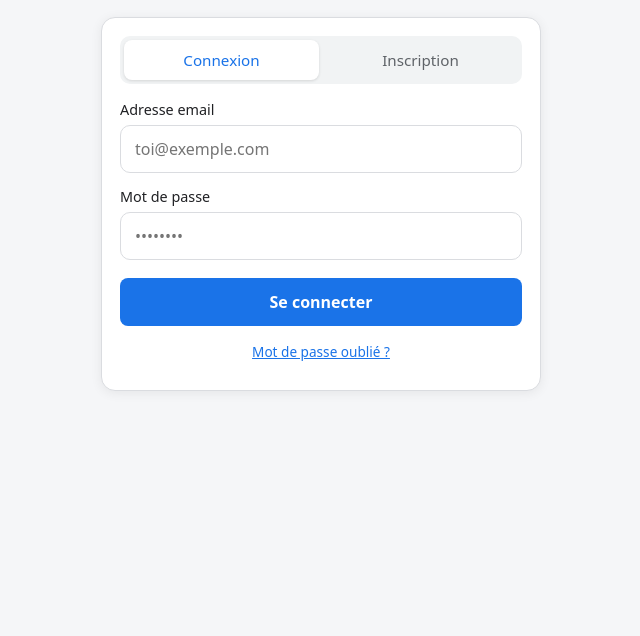
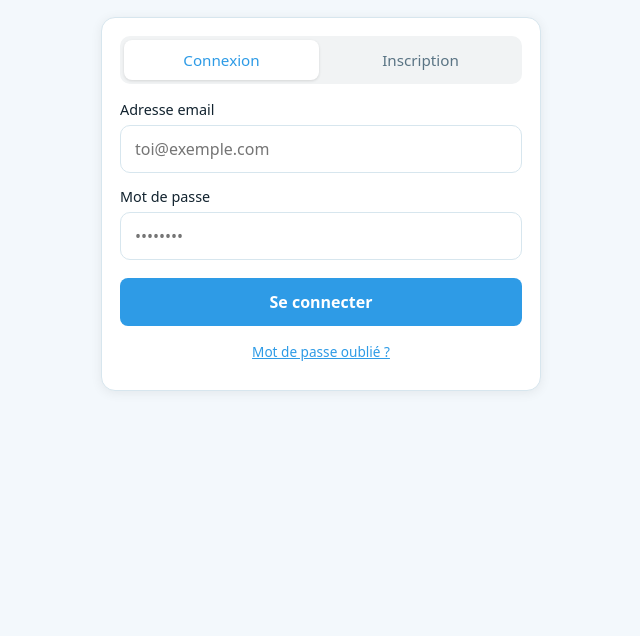
Before and after one commit to niavoandraina7-tech/vocab-app, a plain HTML site: page index.html in a window 1280 px wide. Shown: the part 164-800 px from the top of the page, without its empty margins (319-959 px from the left). Drawn offline with Linux system fonts and the light colour scheme.

Commit message:
modesombre

```diff
--- a/css/style.css
+++ b/css/style.css
@@ -10,54 +10,92 @@
 }
 
 :root {
-  --couleur-primaire: #1a73e8;
-  --couleur-fond: #f5f6f8;
-  --couleur-texte: #202124;
-  --couleur-texte-secondaire: #5f6368;
-  --couleur-bordure: #dadce0;
+  /* Palette « Bleu ciel » — mode clair (Étape 01 du cahier des charges) */
+  --couleur-primaire: #2e9be6;
+  --couleur-primaire-hover: #2582c4;
+  --couleur-fond: #f3f8fc;
+  --couleur-texte: #12232f;
+  --couleur-texte-secondaire: #5a7484;
+  --couleur-bordure: #d7e6ee;
   /* Variables sémantiques — servent aussi au mode sombre (voir plus bas) */
   --couleur-surface: #ffffff;
   --couleur-surface-mutee: #f1f3f4;
   --couleur-surface-legere: #f8f9fa;
   --couleur-sur-primaire: #ffffff;
-  --couleur-info-fond: #e8f0fe;
-  --couleur-info-texte: #174ea6;
+  --couleur-info-fond: #e4f1fa;
+  --couleur-info-texte: #1d6fa5;
   --couleur-erreur-fond: #fce8e6;
   --couleur-erreur-texte: #d93025;
   --couleur-danger: #d93025;
-  --couleur-reussi-fond: #e6f4ea;
-  --couleur-reussi: #188038;
-  --couleur-suivi-fond: #fef7e0;
-  --couleur-suivi-texte: #b06000;
+  --couleur-reussi-fond: #e1f5ee;
+  --couleur-reussi: #0f6e56;
+  --couleur-suivi-fond: #fdf2dc;
+  --couleur-suivi-texte: #93650a;
   --couleur-neutre-fort: #bdc1c6;
   --couleur-neutre: #9aa0a6;
-  --couleur-actif-fond: rgba(26, 115, 232, 0.12);
+  --couleur-actif-fond: rgba(46, 155, 230, 0.12);
+  /* Badges de niveau de maîtrise (Étape 01 §3) */
+  --badge-nouveau-fond: #e4f1fa;
+  --badge-nouveau-texte: #1d6fa5;
+  --badge-en_cours-fond: #fdf2dc;
+  --badge-en_cours-texte: #93650a;
+  --badge-acquis-fond: #e1f5ee;
+  --badge-acquis-texte: #0f6e56;
+  /* Boutons colorés (texte dessus = var(--couleur-sur-primaire)) */
+  --couleur-facile: #188038;
+  --couleur-difficile: #b06000;
+  --couleur-quiz: #7b1fa2;
+  --couleur-quiz-hover: #6a1b9a;
+  --couleur-progression: #f9ab00;
+  /* Halo de focus des champs de saisie */
+  --couleur-halo-focus: rgba(46, 155, 230, 0.15);
+  --couleur-bordure-info: rgba(46, 155, 230, 0.3);
+  --couleur-bordure-erreur: rgba(217, 48, 37, 0.3);
   color-scheme: light;
 }
 
 /* ---- Mode sombre ---- */
 :root[data-theme='sombre'] {
-  --couleur-primaire: #8ab4f8;
-  --couleur-fond: #1b1d1f;
-  --couleur-texte: #e8eaed;
-  --couleur-texte-secondaire: #9aa0a6;
-  --couleur-bordure: #3c4043;
-  --couleur-surface: #282a2d;
-  --couleur-surface-mutee: #333537;
-  --couleur-surface-legere: #2e3134;
+  /* Palette « Bleu ciel » — mode sombre (Étape 01 du cahier des charges) */
+  --couleur-primaire: #63c0f5;
+  --couleur-primaire-hover: #7ecdf7;
+  --couleur-fond: #0b1720;
+  --couleur-texte: #eaf3f8;
+  --couleur-texte-secondaire: #93aab8;
+  --couleur-bordure: #22384a;
+  --couleur-surface: #132430;
+  --couleur-surface-mutee: #1a2c3b;
+  --couleur-surface-legere: #16283a;
   --couleur-sur-primaire: #202124;
-  --couleur-info-fond: #1f3148;
-  --couleur-info-texte: #a8c7fa;
+  --couleur-info-fond: #1b3446;
+  --couleur-info-texte: #7fc4f0;
   --couleur-erreur-fond: #442624;
   --couleur-erreur-texte: #f28b82;
-  --couleur-danger: #d93025;
-  --couleur-reussi-fond: #17301f;
-  --couleur-reussi: #81c995;
-  --couleur-suivi-fond: #3a2e15;
-  --couleur-suivi-texte: #fdd663;
+  --couleur-danger: #e5534b;
+  --couleur-reussi-fond: #123a2e;
+  --couleur-reussi: #5dcaa5;
+  --couleur-suivi-fond: #3a2c10;
+  --couleur-suivi-texte: #f0b84e;
   --couleur-neutre-fort: #5f6368;
   --couleur-neutre: #80868b;
-  --couleur-actif-fond: rgba(138, 180, 248, 0.15);
+  --couleur-actif-fond: rgba(99, 192, 245, 0.15);
+  /* Badges de niveau de maîtrise (Étape 01 §3) */
+  --badge-nouveau-fond: #1b3446;
+  --badge-nouveau-texte: #7fc4f0;
+  --badge-en_cours-fond: #3a2c10;
+  --badge-en_cours-texte: #f0b84e;
+  --badge-acquis-fond: #123a2e;
+  --badge-acquis-texte: #5dcaa5;
+  /* Boutons colorés : fonds éclaircis + texte foncé (--couleur-sur-primaire) */
+  --couleur-facile: #81c995;
+  --couleur-difficile: #f9ab00;
+  --couleur-quiz: #ba68c8;
+  --couleur-quiz-hover: #ab47bc;
+  --couleur-progression: #fdd663;
+  /* Halo de focus bleu clair, visible sur fond sombre */
+  --couleur-halo-focus: rgba(99, 192, 245, 0.25);
+  --couleur-bordure-info: rgba(99, 192, 245, 0.35);
+  --couleur-bordure-erreur: rgba(242, 139, 130, 0.4);
   color-scheme: dark;
 }
 
@@ -111,6 +149,12 @@ button {
 
 button:active {
   opacity: 0.85;
+}
+
+/* Survol (desktop) : les boutons principaux (fond primaire) passent à la teinte hover.
+   Exclus : les boutons qui ont leur propre fond (secondaires, nav, quiz, révision…). */
+button:hover:not(:disabled):not(.btn-secondaire):not(.btn-retour):not(.nav-bouton):not(.btn-lien):not(.btn-mini):not(.btn-micro):not(.btn-recherche):not(.btn-fermer-recherche):not(.btn-fermer-menu):not(.connexion-onglet):not(.choix-apparence-bouton):not(.btn-quiz-lancer):not(.btn-revision):not(.btn-quiz-je-savais):not(.btn-quiz-pas-su):not(.btn-date-revision):not(.section-parametres-bouton):not(.btn-danger) {
+  background-color: var(--couleur-primaire-hover);
 }
 
 .btn-secondaire {
@@ -450,7 +494,7 @@ legend {
 #champ-recherche:focus {
   outline: none;
   border-color: var(--couleur-primaire);
-  box-shadow: 0 0 0 3px rgba(26, 115, 232, 0.15);
+  box-shadow: 0 0 0 3px var(--couleur-halo-focus);
 }
 
 .btn-fermer-recherche {
@@ -524,18 +568,18 @@ legend {
 }
 
 .badge-nouveau {
-  background-color: var(--couleur-info-fond);
-  color: var(--couleur-primaire);
+  background-color: var(--badge-nouveau-fond);
+  color: var(--badge-nouveau-texte);
 }
 
 .badge-en_cours {
-  background-color: var(--couleur-suivi-fond);
-  color: var(--couleur-suivi-texte);
+  background-color: var(--badge-en_cours-fond);
+  color: var(--badge-en_cours-texte);
 }
 
 .badge-acquis {
-  background-color: var(--couleur-reussi-fond);
-  color: var(--couleur-reussi);
+  background-color: var(--badge-acquis-fond);
+  color: var(--badge-acquis-texte);
 }
 
 /* Légende des niveaux (écran Liste) : explique les badges aux nouveaux utilisateurs */
@@ -703,7 +747,7 @@ legend {
 
 .btn-micro.ecoute {
   background-color: var(--couleur-danger);
-  color: #ffffff;
+  color: var(--couleur-sur-primaire);
   border-color: var(--couleur-danger);
   animation: pulse-micro 1s infinite;
 }
@@ -718,7 +762,7 @@ legend {
   font-weight: 500;
   color: var(--couleur-primaire);
   background-color: var(--couleur-info-fond);
-  border: 1px solid rgba(26, 115, 232, 0.3);
+  border: 1px solid var(--couleur-bordure-info);
   border-radius: 8px;
   padding: 10px 12px;
   margin-bottom: 12px;
@@ -727,7 +771,7 @@ legend {
 .statut-vocal.statut-erreur {
   color: var(--couleur-erreur-texte);
   background-color: var(--couleur-erreur-fond);
-  border-color: rgba(217, 48, 37, 0.3);
+  border-color: var(--couleur-bordure-erreur);
 }
 
 /* ---- Paramètres (export / import) ---- */
@@ -802,12 +846,11 @@ button:disabled {
 }
 
 .btn-revision.btn-facile {
-  /* Vert constant (texte blanc dessus) — même valeur en mode sombre */
-  background-color: #188038;
+  background-color: var(--couleur-facile);
 }
 
 .btn-revision.btn-difficile {
-  background-color: #b06000;
+  background-color: var(--couleur-difficile);
 }
 
 .btn-revision.btn-echec {
@@ -830,11 +873,11 @@ button:disabled {
 .btn-quiz-lancer {
   width: 100%;
   margin-bottom: 16px;
-  background-color: #7b1fa2;
+  background-color: var(--couleur-quiz);
 }
 
 .btn-quiz-lancer:hover {
-  background-color: #6a1b9a;
+  background-color: var(--couleur-quiz-hover);
 }
 
 .quiz-titre {
@@ -918,8 +961,7 @@ button:disabled {
   min-height: 56px;
   font-size: 1.1rem;
   font-weight: 600;
-  /* Vert constant (texte blanc dessus) — même valeur en mode sombre */
-  background-color: #188038;
+  background-color: var(--couleur-facile);
 }
 
 .btn-quiz-pas-su {
@@ -1212,7 +1254,7 @@ button:disabled {
 #form-changer-motdepasse input:focus {
   outline: none;
   border-color: var(--couleur-primaire);
-  box-shadow: 0 0 0 3px rgba(26, 115, 232, 0.15);
+  box-shadow: 0 0 0 3px var(--couleur-halo-focus);
 }
 
 .btn-lien {
@@ -1323,7 +1365,7 @@ button:disabled {
 #form-connexion input:focus {
   outline: none;
   border-color: var(--couleur-primaire);
-  box-shadow: 0 0 0 3px rgba(26, 115, 232, 0.15);
+  box-shadow: 0 0 0 3px var(--couleur-halo-focus);
 }
 
 #btn-se-connecter {
@@ -1483,7 +1525,7 @@ button:disabled {
 }
 
 .remplissage-en_cours {
-  background-color: #f9ab00;
+  background-color: var(--couleur-progression);
 }
 
 .remplissage-acquis {
--- a/index.html
+++ b/index.html
@@ -6,7 +6,7 @@
   <title>Mon Vocabulaire</title>
   <link rel="manifest" href="manifest.json">
   <link rel="stylesheet" href="css/style.css">
-  <meta name="theme-color" content="#f5f6f8">
+  <meta name="theme-color" content="#f3f8fc">
   <!-- Applique le thème AVANT le premier rendu (évite le flash clair) -->
   <script>
     (function () {
--- a/js/theme.js
+++ b/js/theme.js
@@ -42,7 +42,7 @@ function appliquerTheme() {
 
   const meta = document.querySelector('meta[name="theme-color"]');
   if (meta) {
-    meta.setAttribute('content', theme === 'sombre' ? '#1b1d1f' : '#f5f6f8');
+    meta.setAttribute('content', theme === 'sombre' ? '#0b1720' : '#f3f8fc');
   }
 
   const mode = modeApparenceActuel();
--- a/service-worker.js
+++ b/service-worker.js
@@ -7,7 +7,7 @@
 // utilisateurs. Zones délimitées par « >>> … » : gérées par le script.
 
 // >>> CACHE_VERSION_AUTOMATIQUE
-const NOM_CACHE = 'vocab-cache-16ff76d5907d';
+const NOM_CACHE = 'vocab-cache-570dfcbe4a59';
 // >>> FIN_CACHE_VERSION_AUTOMATIQUE
 
 // Tous les fichiers statiques nécessaires au fonctionnement hors ligne.
```
Also changed, not shown: 2 other files.
